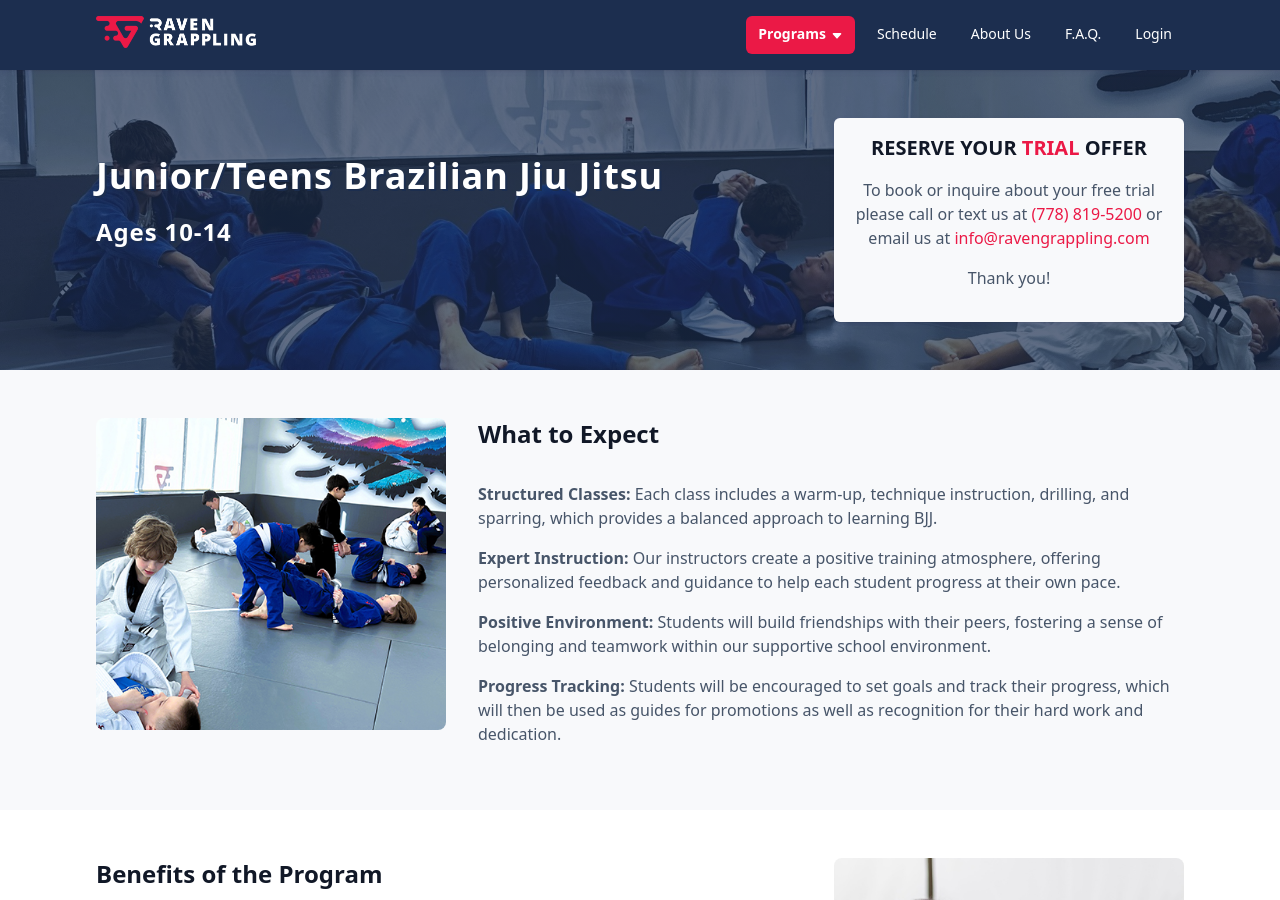
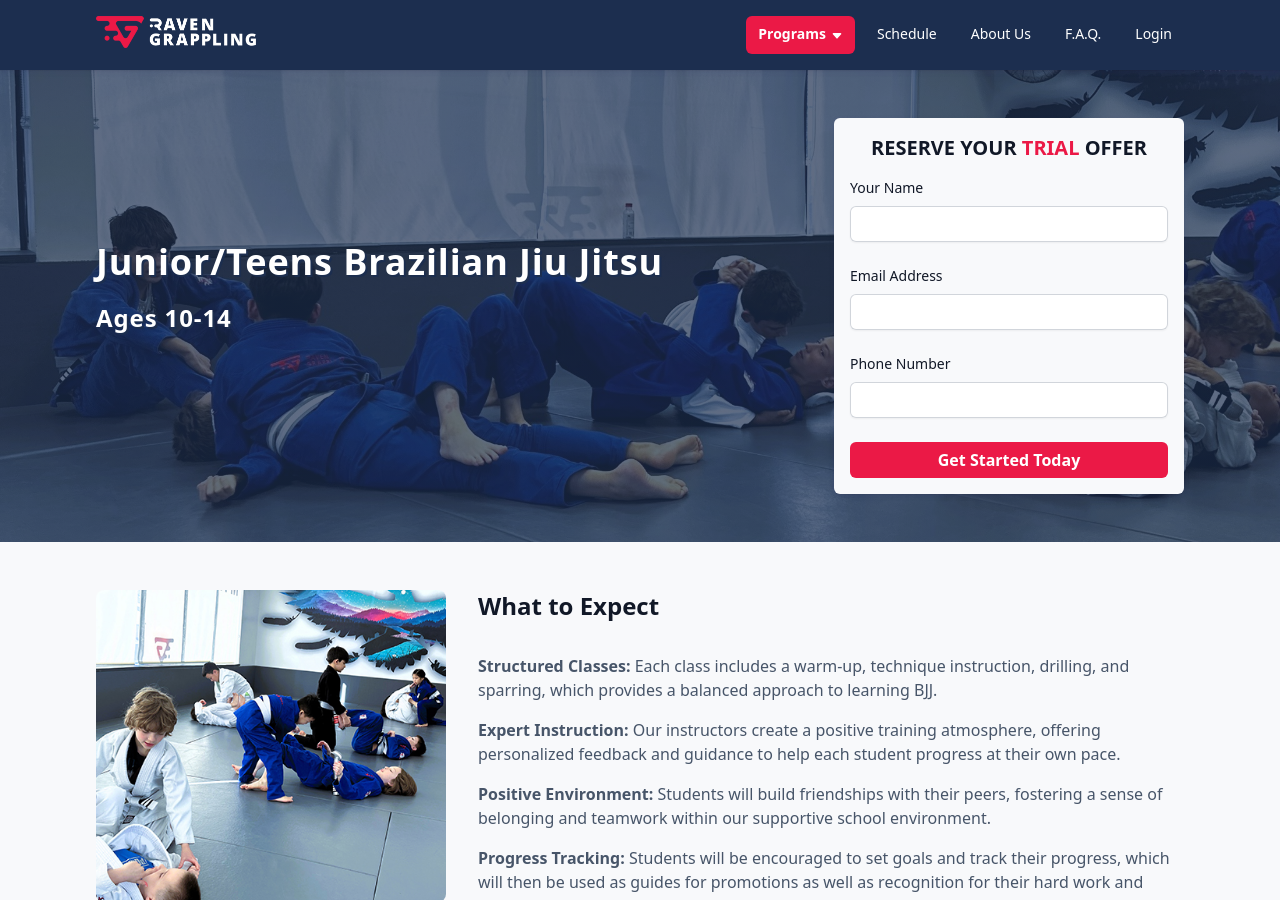
Before and after one commit to RavenGrappling/RavenGrappling.github.io, a Jekyll site: the page built from pages/junior-teens.html, in a window 1280 px wide and 900 px high. Built offline with Jekyll 4.4.1, drawn with Linux system fonts in a browser that asks for light colours.

Commit message:
using formspee because gymdesk forms are broken

```diff
--- a/_includes/leads_form.html
+++ b/_includes/leads_form.html
@@ -1,13 +1,69 @@
-<div id="leads-form" class="text-center">
-  <h3>
-    <strong>RESERVE YOUR <span class="text-red">TRIAL</span> OFFER</strong>
-  </h3>
-  <p>
-    To book or inquire about your free trial please call or text us at
-    <a href="tel:+17788195200">(778) 819-5200</a> or email us at
-    <a href="mailto:info@ravengrappling.com">info@ravengrappling.com</a>
-  </p>
-  <p>
-    Thank you!
-  </p>
-</div>
+<form data-leads-form method="post" action="/contact" id="leads-form" class="formatted-form">
+  <div class="success-message">
+    <h3>
+      Thank You For Your Interest!
+    </h3>
+    <p>
+      We’ll be in touch with you shortly.
+    </p>
+    <p>
+      For more information, feel free to call or text us at
+      <a href="tel:+17788195200">(778) 819-5200</a> or email us at
+      <a href="mailto:info@ravengrappling.com">info@ravengrappling.com</a>
+    </p>
+  </div>
+
+  <div class="failure-message">
+    <h3>
+      Something Went Wrong :(
+    </h3>
+    <p>
+      Please call or text us at
+      <a href="tel:+17788195200">(778) 819-5200</a>
+      or email us at
+      <a href="mailto:info@ravengrappling.com">info@ravengrappling.com</a>
+      instead. Thank you!
+    </p>
+  </div>
+
+  <div class="form">
+    <h3>
+      <strong>RESERVE YOUR <span class="text-red">TRIAL</span> OFFER</strong>
+    </h3>
+
+    <div class="form-field">
+      <label for="name">Your Name</label>
+      <input type="text" name="name" required />
+    </div>
+
+    <div class="form-field">
+      <label for="email">Email Address</label>
+      <input type="email" name="email" required />
+    </div>
+
+    <div class="form-field">
+      <label for="phone">Phone Number</label>
+      <input type="text" name="phone" required />
+    </div>
+
+    {% if include.program %}
+      {% assign program = site.programs | where: "id", include.program | first %}
+      <input type="hidden" name="program" value="{{ program.name }}">
+
+    {% else %}
+      <div class="form-field">
+        <label for="program">Choose a Program</label>
+        <select name="program" required>
+          <option value="">-- Please Select Program --</option>
+          {% for program in site.programs %}
+            <option value="{{ program.name }}">{{ program.name }}</option>
+          {% endfor %}
+        </select>
+      </div>
+    {% endif %}
+
+    <button type="submit">
+      <strong>Get Started Today</strong>
+    </button>
+  </div>
+</form>
--- a/assets/js/raven.js
+++ b/assets/js/raven.js
@@ -43,14 +43,16 @@
   const form = event.currentTarget;
   const data = new FormData(form);
 
-  // Adjusting data on the fly so spam bots don't just scrape html.
-  data.append("form_id", "lGk3y");
-  data.append("gym", "A91kn");
+  // changing action from html value of `form.action`
+  const action = "https://formspree.io/f/maqnrybv";
 
-  // changing action from html value of `form.action`
-  const action = "https://gymdesk.com/contact/form";
-
-  fetch(action, { method: "post", body: data })
+  fetch(action, {
+    method: "post",
+    body: data,
+    headers: {
+      Accept: "application/json",
+    },
+  })
     .then((response) => {
       if (response.ok) {
         form.classList.add("success");
```
Also changed, not shown: 1 other file.
